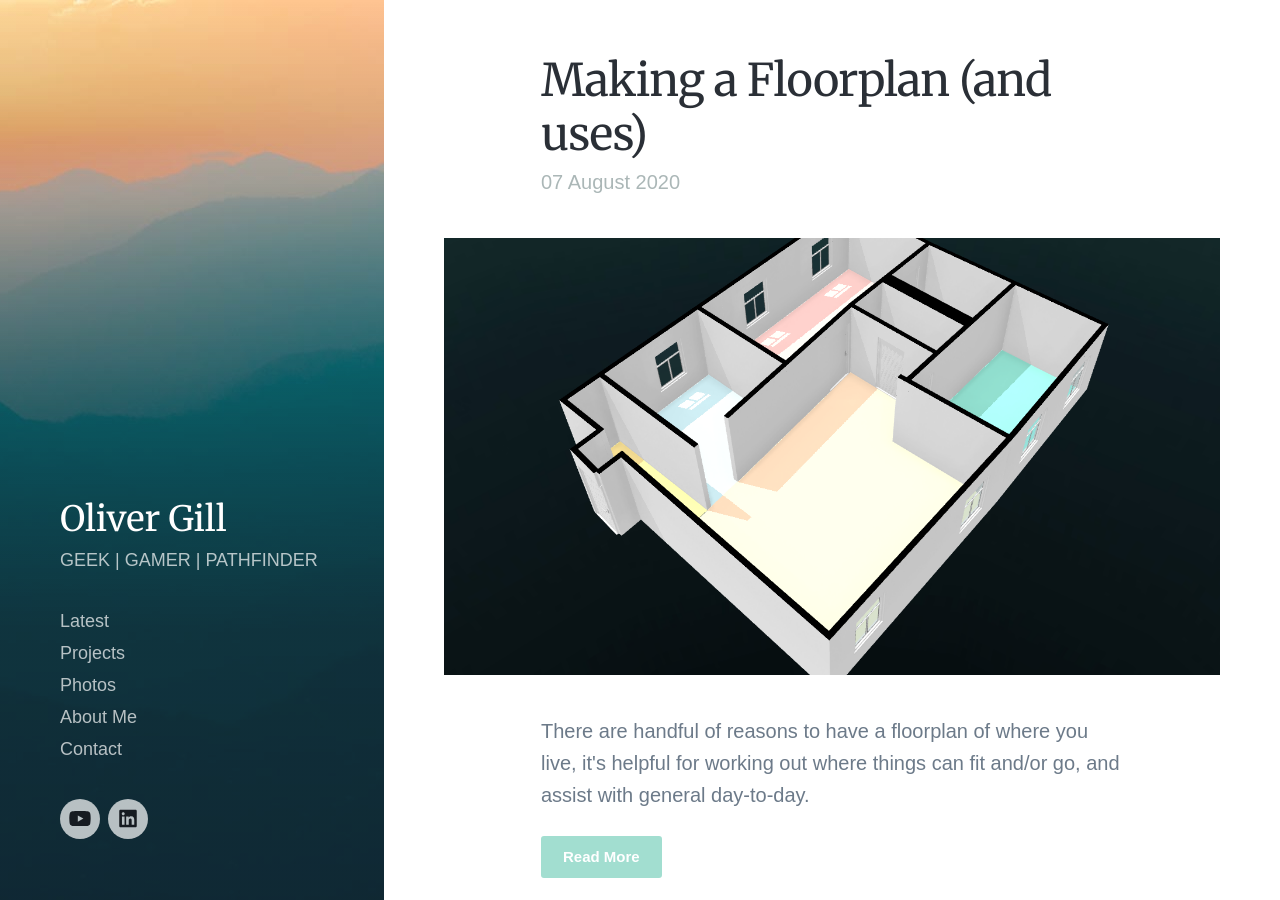
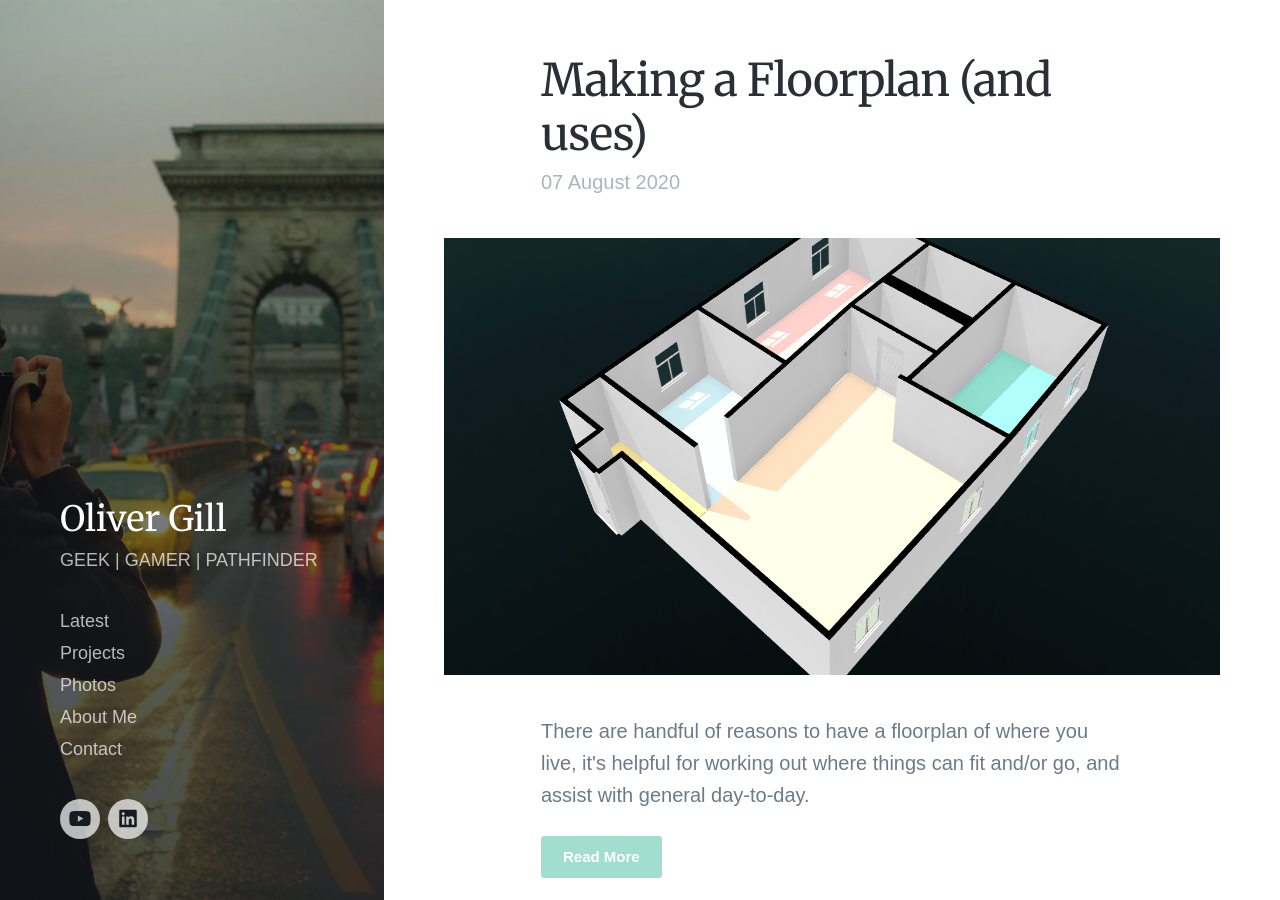
Before and after one commit to olivergillcom/olivergillblog.github.io, a Jekyll site: the page built from index.html, in a window 1280 px wide and 900 px high. Built offline with Jekyll 4.4.1, drawn with Linux system fonts in a browser that asks for light colours; nearby versions of some CDN libraries; some web fonts are replaced; the list of posts is cut into pages by our own code.

Commit message:
Update index.html

```diff
--- a/index.html
+++ b/index.html
@@ -1,8 +1,8 @@
 ---
 layout: default
-title: Latest Posts
+title: Latest
 description: Journal is a stunning personal blog Jekyll theme with an image-focused design.
-featured_image: /images/demo/demo-landscape.jpg
+featured_image: /images/pages/oliback.jpg
 ---
 
 <section class="blog single">
```
